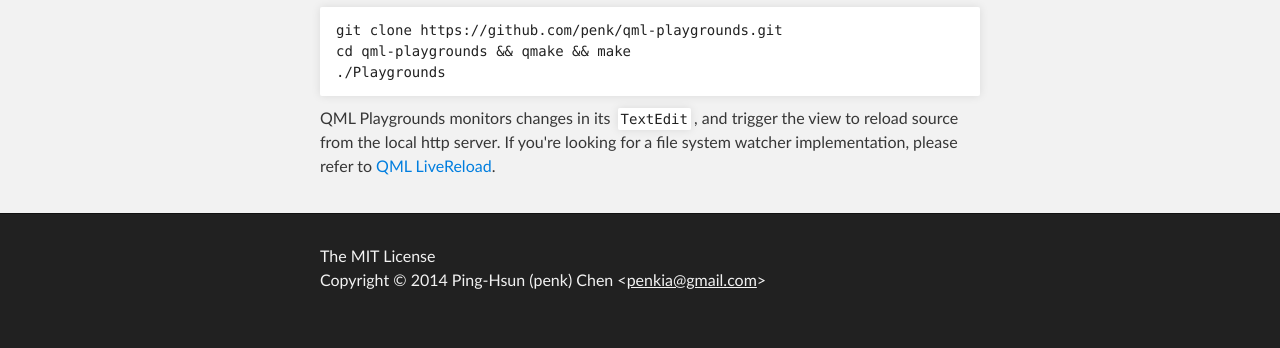
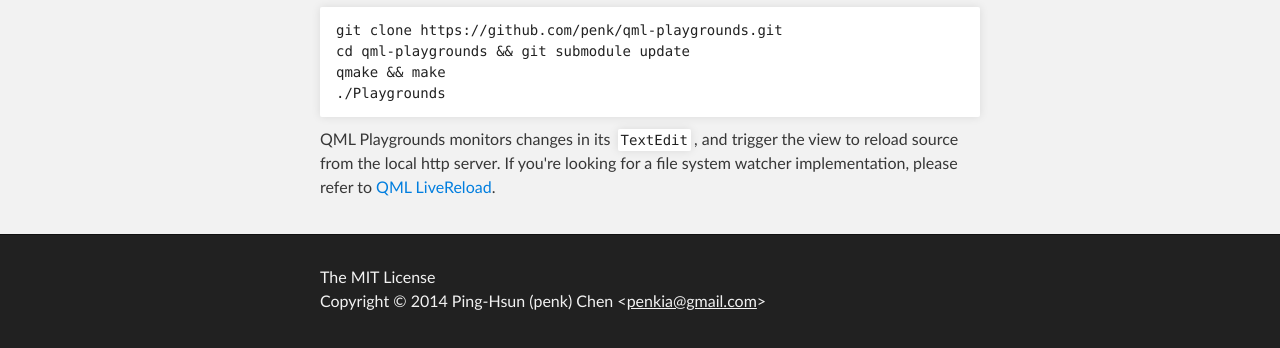
Before and after one commit to penk/terrarium-app, a plain HTML site: page index.html in a window 1280 px wide. Shown: the part 616-964 px from the top of the page. Before the commit the page ends 943 px from the top, so only its background shows below. Drawn offline with Linux system fonts and the light colour scheme.

Commit message:
Update index.html

```diff
--- a/index.html
+++ b/index.html
@@ -38,7 +38,8 @@
 <a name="usage" class="anchor" href="#usage"><span class="octicon octicon-link"></span></a>Usage</h2>
 
 <pre><code>git clone https://github.com/penk/qml-playgrounds.git
-cd qml-playgrounds &amp;&amp; qmake &amp;&amp; make
+cd qml-playgrounds &amp;&amp; git submodule update
+qmake &amp;&amp; make
 ./Playgrounds
 </code></pre>
 
```
